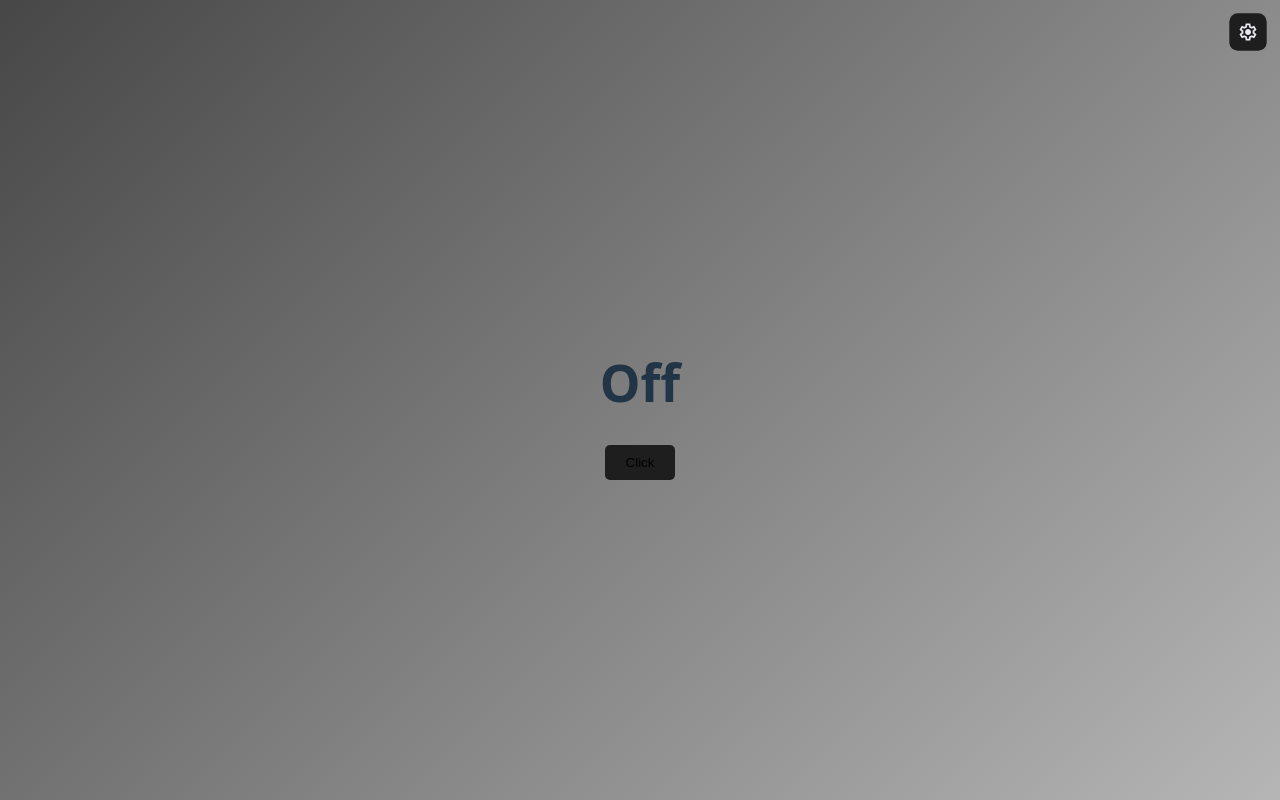
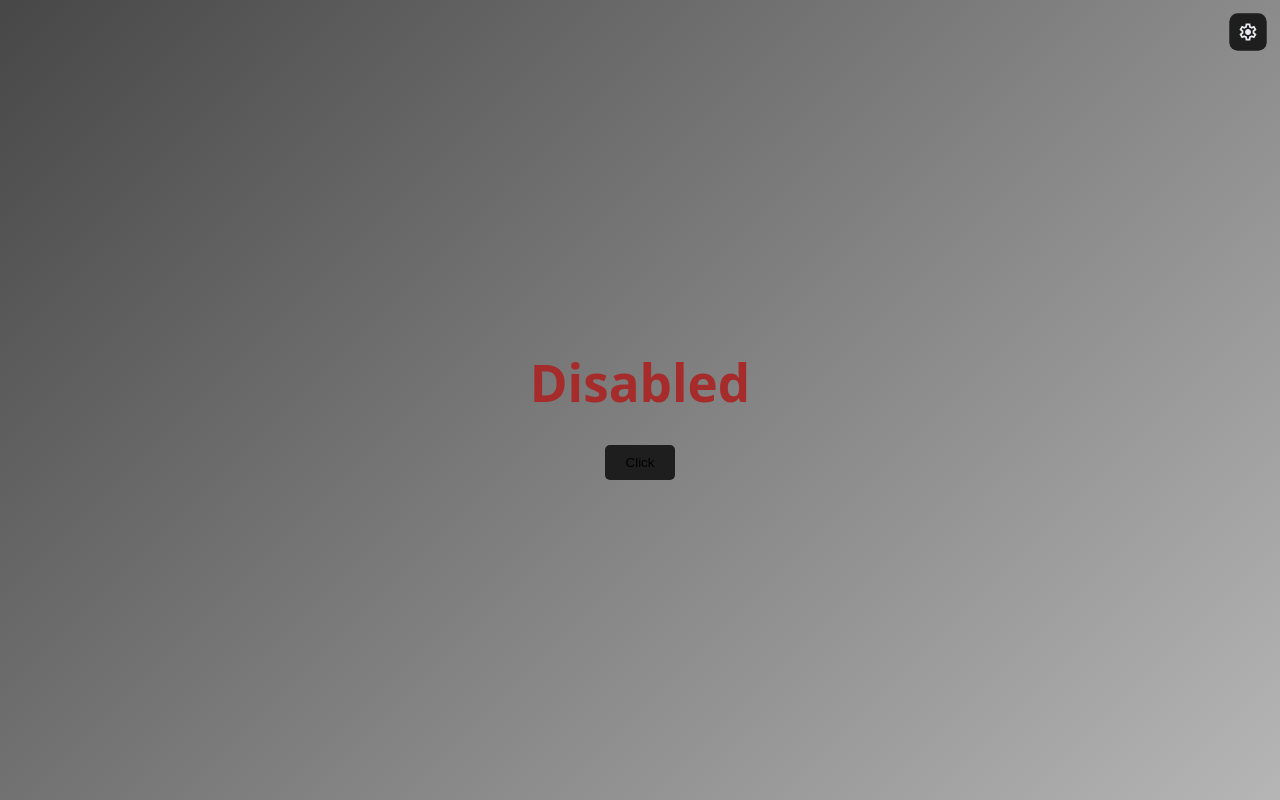
Before and after one commit to Alexandros250/Screen-Time-Reminder, a React (Vite) app in the folder Screen Time Reminder/: page / in a window 1280 px wide. Built offline with nearby package versions, Linux system fonts and the light colour scheme.

Commit message:
Final Version V3

```diff
--- a/Screen Time Reminder/public/background.js
+++ b/Screen Time Reminder/public/background.js
@@ -33,8 +33,8 @@ chrome.runtime.onStartup.addListener(() => {
 // -------------------------------------------------------------------------------------------------//
 // This part returns a dynamic message based on how much time has passed.
 
-// 1800000
-const TIME_TO_APPEAR = 30000;
+
+const TIME_TO_APPEAR = 1800000; // Every 30 minutes.
 let notificationInterval = null;
 let playSound = false;
 
--- a/Screen Time Reminder/src/css/Home.css
+++ b/Screen Time Reminder/src/css/Home.css
@@ -1,7 +1,7 @@
-.works {
+.enabled {
     color: #169976;
 }
 
-.stopped {
+.disabled {
     color: #A62C2C;
 }
--- a/Screen Time Reminder/src/pages/Home.tsx
+++ b/Screen Time Reminder/src/pages/Home.tsx
@@ -8,7 +8,7 @@ function Home() {
   const [text, setText] = useState("");
 
   // This changes the css for the text.
-  const colorClass = text === "Off" ? "off" : "on";
+  const colorClass = text === "Disabled" ? "disabled" : "enabled";
 
 
 // -------------------------------------------------------------------------------------------------- //
@@ -16,29 +16,29 @@ function Home() {
 
 
   function changeText() {
-    if (text === "Off") {
+    if (text === "Disabled") {
       chrome.runtime.sendMessage({ message: "create" });
     } else {
       chrome.runtime.sendMessage({ message: "delete" });
     }
 
-    const newText = text === "Off" ? "On" : "Off";
+    const newText = text === "Disabled" ? "Enabled" : "Disabled";
     setText(newText);
 
     // Update chrome storage
-    chrome.storage.local.set({ value: newText === "Off" }); // This saves value as a boolean.
+    chrome.storage.local.set({ value: newText === "Disabled" }); // This saves value as a boolean.
   }
 
 
 // --------------------------------------------------------------------------------------------------- //
-// Initially when the browser is oppened, the extension is set by default to Off.
+// Initially when the browser is oppened, the extension is set by default to Disabled.
 
 
   chrome.storage.local.get(["value"], (result) => {
     if (typeof result.value === "undefined") {
-      setText("Off");
+      setText("Disabled");
     } else {
-      setText(result.value ? "Off" : "On"); //after 1st iteration text changes if result === true || false
+      setText(result.value ? "Disabled" : "Enabled"); //after 1st iteration text changes if result === true || false
     }
   });
 
@@ -50,8 +50,8 @@ function Home() {
       <h1
         ref={textRef}
         className={colorClass}
-        aria-label="Notification On/Off"
-        title="Notifications On/Off"
+        aria-label="Notification ON/OFF"
+        title="Notifications ON/OFF"
       >
         {text}
       </h1>
```
Also changed, not shown: 1 other file (tests, documents, lock files or other folders).
